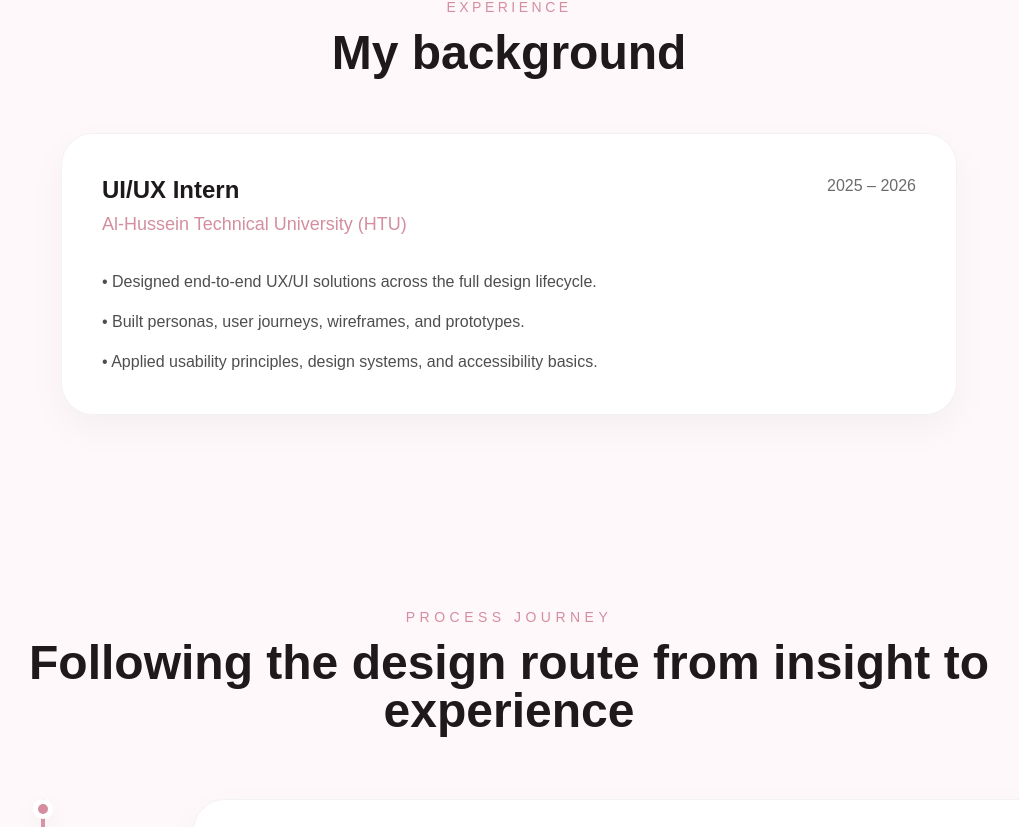
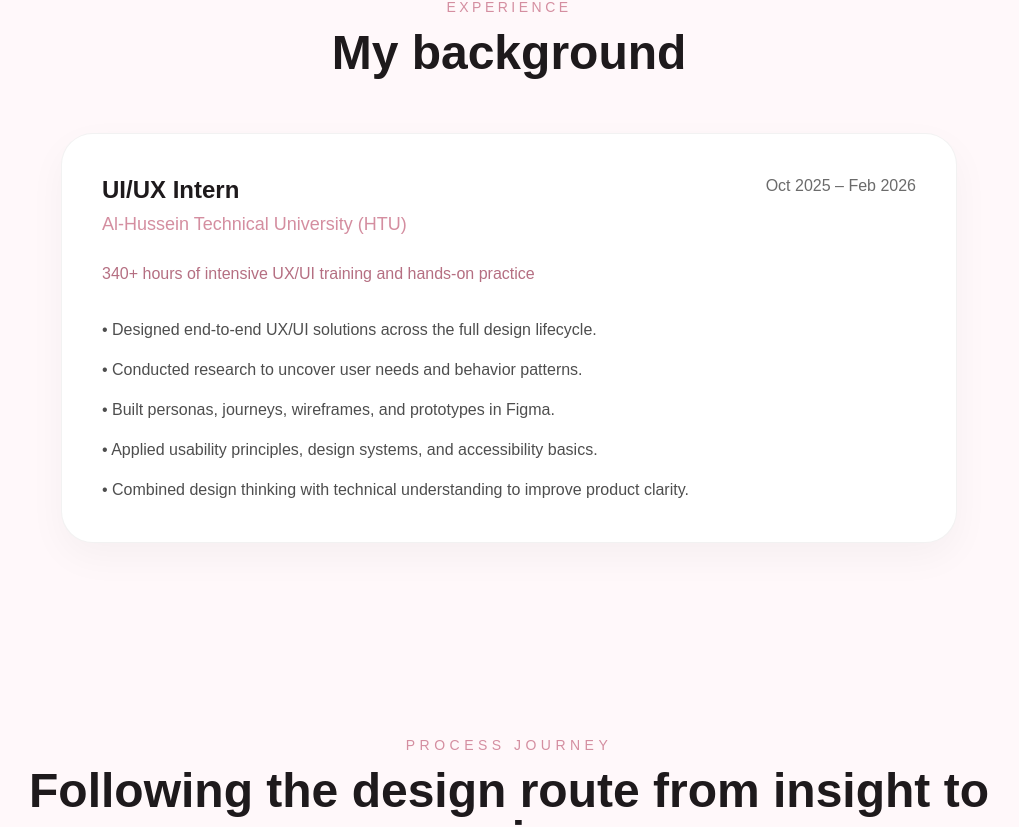
Before and after one commit to DeemaHammouri/portfolio, a Next.js app: page / in a window 1280 px wide. Shown: the part 3658-4485 px from the top of the page, without its empty margins (131-1150 px from the left). Built offline with nearby package versions, Linux system fonts and the light colour scheme.

Commit message:
Added Elevi project

```diff
--- a/app/page.tsx
+++ b/app/page.tsx
@@ -513,7 +513,7 @@ export default function Home() {
                       rel="noreferrer"
                       className="inline-flex items-center gap-2 text-[#b56f82] transition hover:gap-3"
                     >
-                      View Project
+                      View Case Study
                       <ArrowRight className="h-4 w-4" />
                     </a>
                   </div>
@@ -569,47 +569,49 @@ export default function Home() {
         id="experience"
         className="mx-auto max-w-7xl px-6 py-24 md:px-10 lg:px-16"
       >
-        <div className="mb-14 text-center">
+        <motion.div
+          initial={{ opacity: 0, y: 20 }}
+          whileInView={{ opacity: 1, y: 0 }}
+          viewport={{ once: true, amount: 0.18 }}
+          transition={{ duration: 0.55 }}
+          className="mb-14 text-center"
+        >
           <p className="mb-3 text-sm uppercase tracking-[0.25em] text-[#d48ea0]">
             Experience
           </p>
+          <h2 className="text-4xl font-semibold md:text-5xl">My background</h2>
+        </motion.div>
 
-          <h2 className="text-4xl font-semibold md:text-5xl">
-            My background
-          </h2>
-        </div>
-
-        <div className="mx-auto max-w-4xl rounded-[2rem] border border-black/5 bg-white p-8 shadow-[0_14px_38px_rgba(0,0,0,0.04)] md:p-10">
+        <motion.div
+          initial={{ opacity: 0, y: 22 }}
+          whileInView={{ opacity: 1, y: 0 }}
+          viewport={{ once: true, amount: 0.15 }}
+          transition={{ duration: 0.55 }}
+          className="mx-auto max-w-4xl rounded-[2rem] border border-black/5 bg-white p-8 shadow-[0_14px_38px_rgba(0,0,0,0.04)] md:p-10"
+        >
           <div className="flex flex-col gap-4 md:flex-row md:items-start md:justify-between">
             <div>
               <h3 className="text-2xl font-semibold">UI/UX Intern</h3>
-
               <p className="mt-1 text-lg text-[#d48ea0]">
                 Al-Hussein Technical University (HTU)
               </p>
             </div>
-
-            <p className="text-[#6b6b6b]">2025 – 2026</p>
+            <p className="text-[#6b6b6b]">Oct 2025 – Feb 2026</p>
           </div>
 
+          <p className="mt-6 text-base font-medium text-[#b56f82]">
+            340+ hours of intensive UX/UI training and hands-on practice
+          </p>
+
           <ul className="mt-8 space-y-4 text-[#4e4e4e]">
-            <li>
-              • Designed end-to-end UX/UI solutions across the full design
-              lifecycle.
-            </li>
-
-            <li>
-              • Built personas, user journeys, wireframes, and prototypes.
-            </li>
-
-            <li>
-              • Applied usability principles, design systems, and accessibility
-              basics.
-            </li>
+            <li>• Designed end-to-end UX/UI solutions across the full design lifecycle.</li>
+            <li>• Conducted research to uncover user needs and behavior patterns.</li>
+            <li>• Built personas, journeys, wireframes, and prototypes in Figma.</li>
+            <li>• Applied usability principles, design systems, and accessibility basics.</li>
+            <li>• Combined design thinking with technical understanding to improve product clarity.</li>
           </ul>
-        </div>
+        </motion.div>
       </section>
-
       {/* PROCESS */}
 
       <section
```
